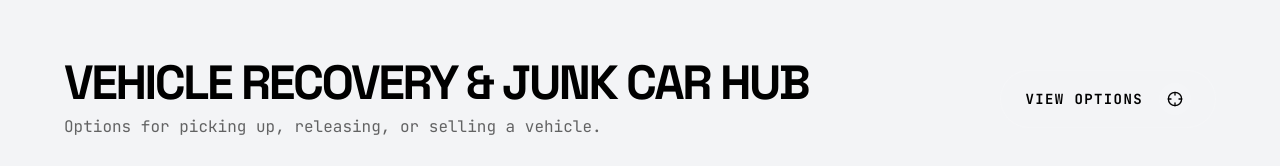
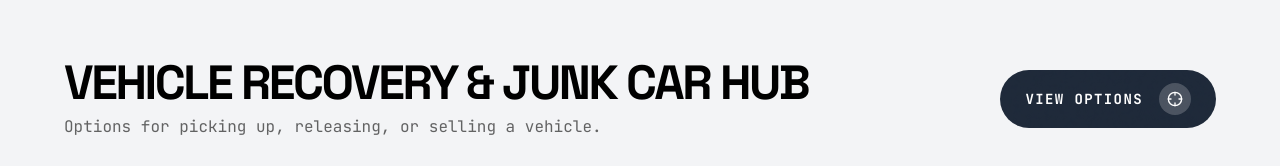
Before and after one commit to robertlazau-design/Tow-Guys-, a React (Vite) app: page / in a window 1280 px wide. Shown: the part 634-800 px from the top of the page. Built offline with nearby package versions, Linux system fonts and the light colour scheme.

Commit message:
style: update button appearance with new dark mode color schemes and text contrasts

```diff
--- a/src/App.tsx
+++ b/src/App.tsx
@@ -495,12 +495,12 @@ const RecoveryHub = ({ isDarkMode }: { isDarkMode: boolean }) => {
               Options for picking up, releasing, or selling a vehicle.
             </p>
           </div>
-          <div className="flex items-center gap-4 bg-white/5 group-hover:bg-white/20 px-6 py-3 rounded-full border border-white/10 transition-all duration-300">
-            <span className="font-mono text-xs md:text-sm font-bold uppercase tracking-widest text-black dark:text-white group-hover:text-white">
+          <div className="flex items-center gap-4 bg-gray-800 dark:bg-white/15 group-hover:bg-white/20 px-6 py-3 rounded-full border border-transparent dark:border-white/10 transition-all duration-300">
+            <span className="font-mono text-xs md:text-sm font-bold uppercase tracking-widest text-white dark:text-black group-hover:text-white">
               View Options
             </span>
-            <div className="w-8 h-8 bg-white/10 group-hover:bg-white rounded-full flex items-center justify-center group-hover:text-[var(--blue)] transition-colors">
-              <Crosshair className="w-4 h-4" />
+            <div className="w-8 h-8 bg-white/20 dark:bg-black/20 group-hover:bg-white rounded-full flex items-center justify-center group-hover:text-[var(--blue)] transition-colors">
+              <Crosshair className="w-4 h-4 text-white dark:text-black group-hover:text-[var(--blue)]" />
             </div>
           </div>
         </button>
```
